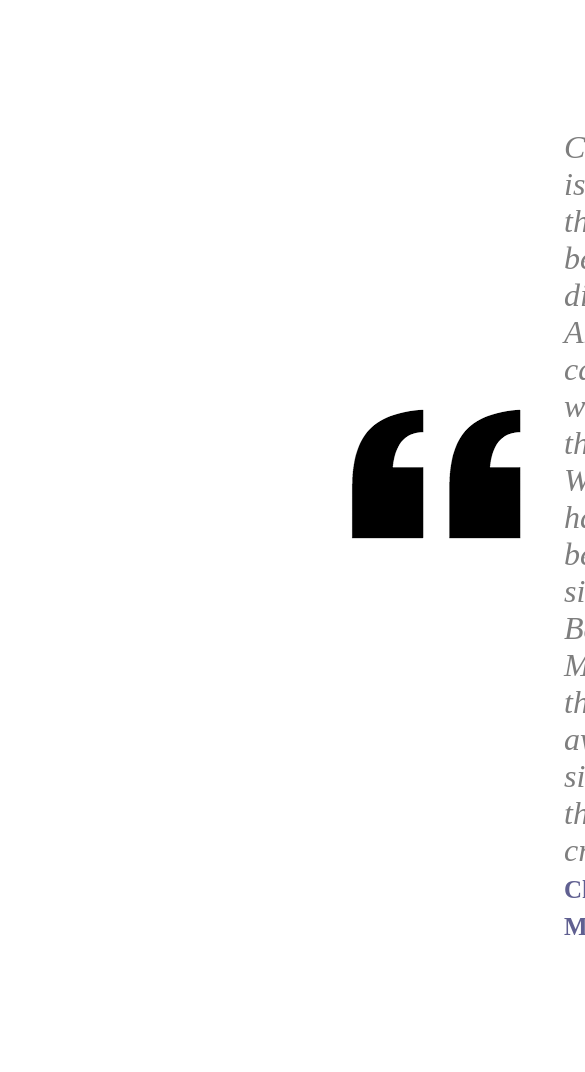
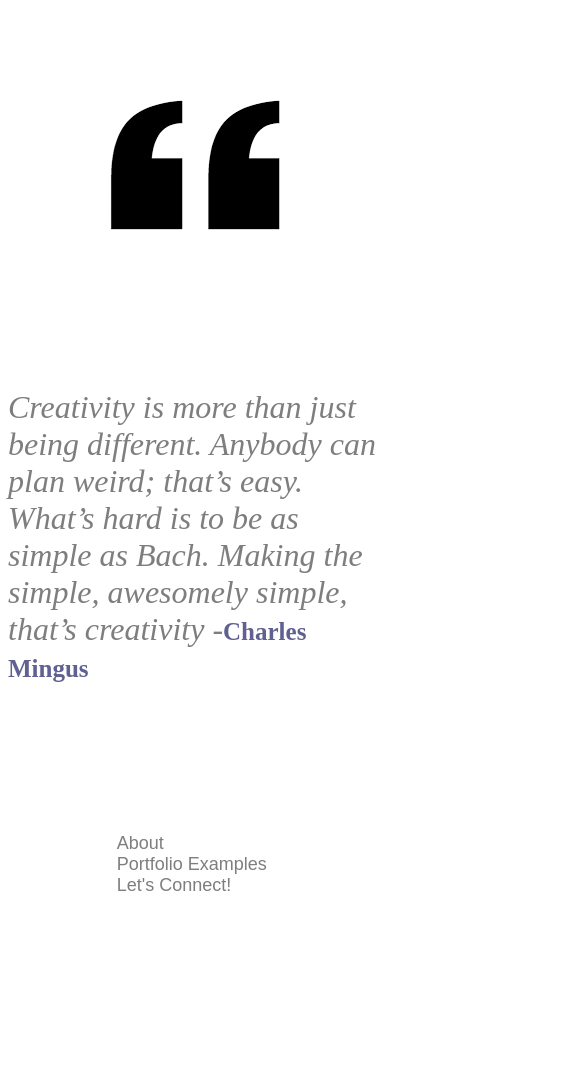
Before and after one commit to wheresronald0/wheresronald0.github.io, a plain HTML site: page index.html in a window 390 px wide. Shown: the part 308-1380 px from the top of the page, 585 px wide, since content can reach past the window. After the commit the page ends 1228 px from the top, so only its background shows below. Drawn offline with Linux system fonts and the light colour scheme.

Commit message:
added responsivenessfor smaller screens

```diff
--- a/index.html
+++ b/index.html
@@ -7,12 +7,12 @@
     <link rel="stylesheet" type="text/css" href="style.css">
     <title>Document</title>
 </head>
-<body class="max-width">
-    <header>
+<body>
+    <header class="width-100">
         <h1>Ron Mason's Portfolio</h1>
     </header>
 
-    <main >
+    <main class="width-100">
         <div class="wrapper">
             <section>
                 <img src="quotes.png">
@@ -24,7 +24,7 @@
 
     </main>
 
-    <footer>
+    <footer class="width-100">
         <div class="footerwrap">
             <nav>
                 <ul>
--- a/style.css
+++ b/style.css
@@ -13,7 +13,8 @@ header {
 }
 
 main {
-    margin: 100px 300px;
+    margin: 100px auto;
+    max-width: 600px;
 }
 
 
@@ -73,7 +74,11 @@ span {
 
 }
 
-@media (mx-width: 730px) {
+@media (max-width: 730px) {
     .width-100 {
             width: 100%;
     }
+    .wrapper {
+        flex-direction: column;
+    }
+}
```
